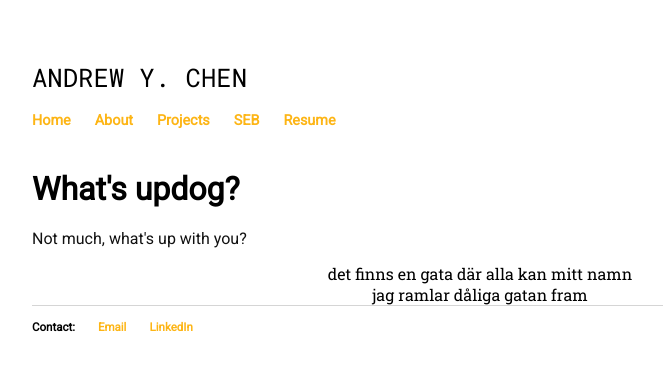
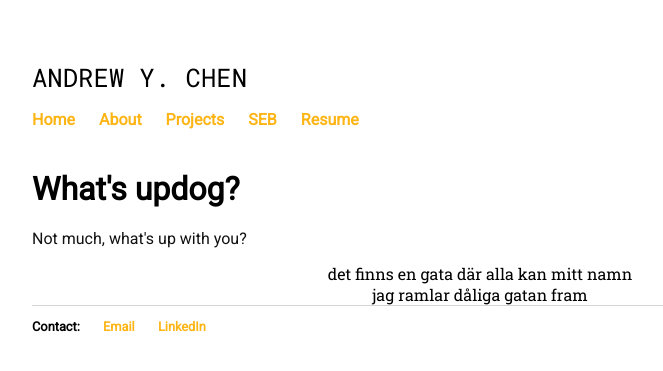
Before and after one commit to carbonheliumnitrogen/carbonheliumnitrogen.github.io, a Jekyll site: the page built from index.html, in a window 1280 px wide. Shown: the top 371 px of the page, without its empty margins (160-823 px from the left). Built offline with Jekyll 4.4.1, drawn with Linux system fonts in a browser that asks for light colours.

Commit message:
Update main.css

```diff
--- a/css/main.css
+++ b/css/main.css
@@ -66,7 +66,7 @@ ul.posts {
 
 li {
     margin: 20px auto 40px;
-    font-size: .9em;
+    font-size: 1em;
     font-family:'Roboto', 'Helvetica', 'Sans-Serif';
 }
 ul.posts li {
```
